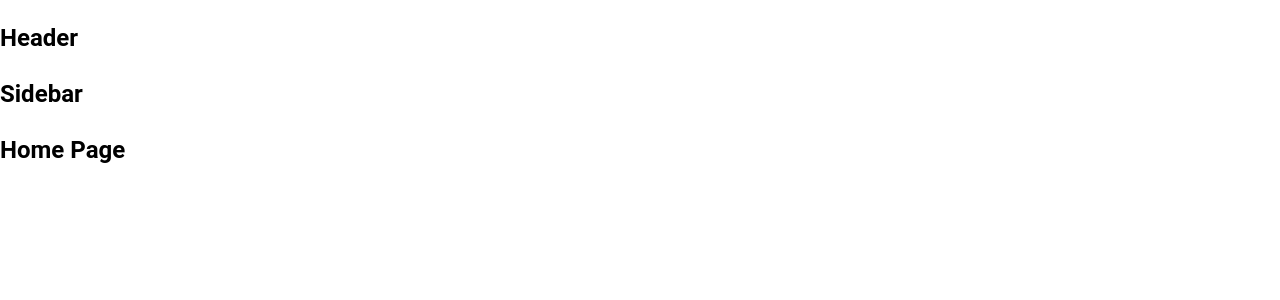
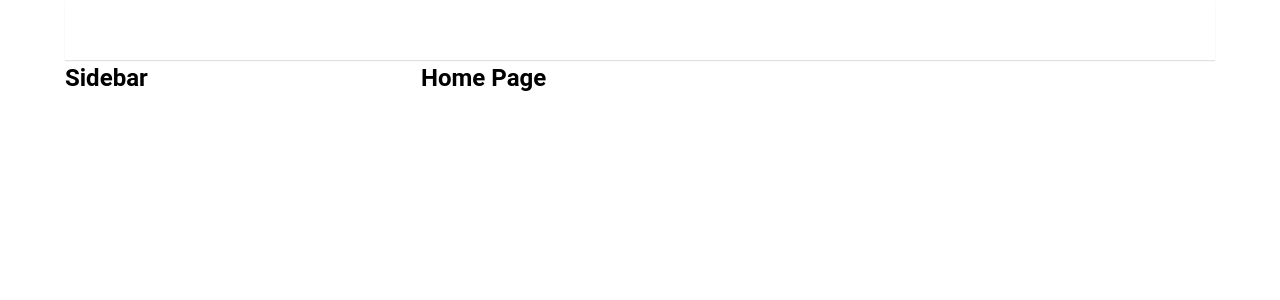
Before and after one commit to nkhiep/tiktok-ui, a React (Create React App) app: page / in a window 1280 px wide. Shown: the top 300 px of the page. Built offline with nearby package versions, Linux system fonts and the light colour scheme.

Commit message:
Dung khung Layout

```diff
--- a/package.json
+++ b/package.json
@@ -6,6 +6,7 @@
     "@testing-library/jest-dom": "^5.17.0",
     "@testing-library/react": "^13.4.0",
     "@testing-library/user-event": "^13.5.0",
+    "classnames": "^2.3.2",
     "git": "^0.1.5",
     "normalize.css": "^8.0.1",
     "react": "^18.2.0",
--- a/src/components/GlobalStyles/GlobalStyles.scss
+++ b/src/components/GlobalStyles/GlobalStyles.scss
@@ -3,9 +3,15 @@
 
 :root {
     --primary: #fe2c55;
+
+    //DefaultLayout
+    --default-layout-header-height: 60px;
+    --default-layout-width: 1150px;
 }
 
 * {
+    margin: 0;
+    padding: 0;
     box-sizing: border-box;
 }
 
--- /dev/null
+++ b/src/components/Layout/DefaultLayout/DefaultLayout.module.scss
@@ -0,0 +1,15 @@
+.wrapper {
+    width: 100%;
+    display: flex;
+    flex-direction: column;
+    align-items: center;
+}
+
+.container {
+    width: 1150px;
+    display: flex;
+}
+
+.content {
+    flex: 1;
+}
--- /dev/null
+++ b/src/components/Layout/DefaultLayout/Sidebar/Sidebar.module.scss
@@ -0,0 +1,3 @@
+.wrapper {
+    width: 356px;
+}
--- a/src/components/Layout/DefaultLayout/Sidebar/index.js
+++ b/src/components/Layout/DefaultLayout/Sidebar/index.js
@@ -1,5 +1,14 @@
+import classNames from 'classnames/bind';
+import styles from './Sidebar.module.scss';
+
+const cx = classNames.bind(styles);
+
 function Sidebar() {
-    return <h2>Sidebar</h2>;
+    return (
+        <aside className={cx('wrapper')}>
+            <h2>Sidebar</h2>
+        </aside>
+    );
 }
 
 export default Sidebar;
--- a/src/components/Layout/DefaultLayout/index.js
+++ b/src/components/Layout/DefaultLayout/index.js
@@ -1,13 +1,17 @@
+import classNames from 'classnames/bind';
+import styles from './DefaultLayout.module.scss';
 import Header from '~/components/Layout/components/Header';
 import Sidebar from './Sidebar';
 
+const cx = classNames.bind(styles);
+
 function DefaultLayout({ children }) {
     return (
-        <div>
+        <div className={cx('wrapper')}>
             <Header />
-            <div className="container">
+            <div className={cx('container')}>
                 <Sidebar />
-                <div className="content">{children}</div>
+                <div className={cx('content')}>{children}</div>
             </div>
         </div>
     );
--- a/src/components/Layout/HeaderOnly/index.js
+++ b/src/components/Layout/HeaderOnly/index.js
@@ -1,6 +1,6 @@
 import Header from '~/components/Layout/components/Header';
 
-function DefaultLayout({ children }) {
+function HeaderOnly({ children }) {
     return (
         <div>
             <Header />
@@ -11,4 +11,4 @@
     );
 }
 
-export default DefaultLayout;
+export default HeaderOnly;
--- /dev/null
+++ b/src/components/Layout/components/Header/Header.module.scss
@@ -0,0 +1,11 @@
+.wrapper {
+    height: var(--default-layout-header-height);
+    box-shadow: 0px 1px 1px rgb(0 0 0 / 12%);
+    display: flex;
+    justify-content: center;
+}
+
+.inner {
+    height: 100%;
+    width: var(--default-layout-width);
+}
--- a/src/components/Layout/components/Header/index.js
+++ b/src/components/Layout/components/Header/index.js
@@ -1,5 +1,14 @@
+import classNames from 'classnames/bind';
+import styles from './Header.module.scss';
+
+const cx = classNames.bind(styles);
+
 function Header() {
-    return <h2>Header</h2>;
+    return (
+        <header className={cx('wrapper')}>
+            <div className={cx('inner')}></div>
+        </header>
+    );
 }
 
 export default Header;
```
Also changed, not shown: 1 other file (tests, documents, lock files or other folders).
